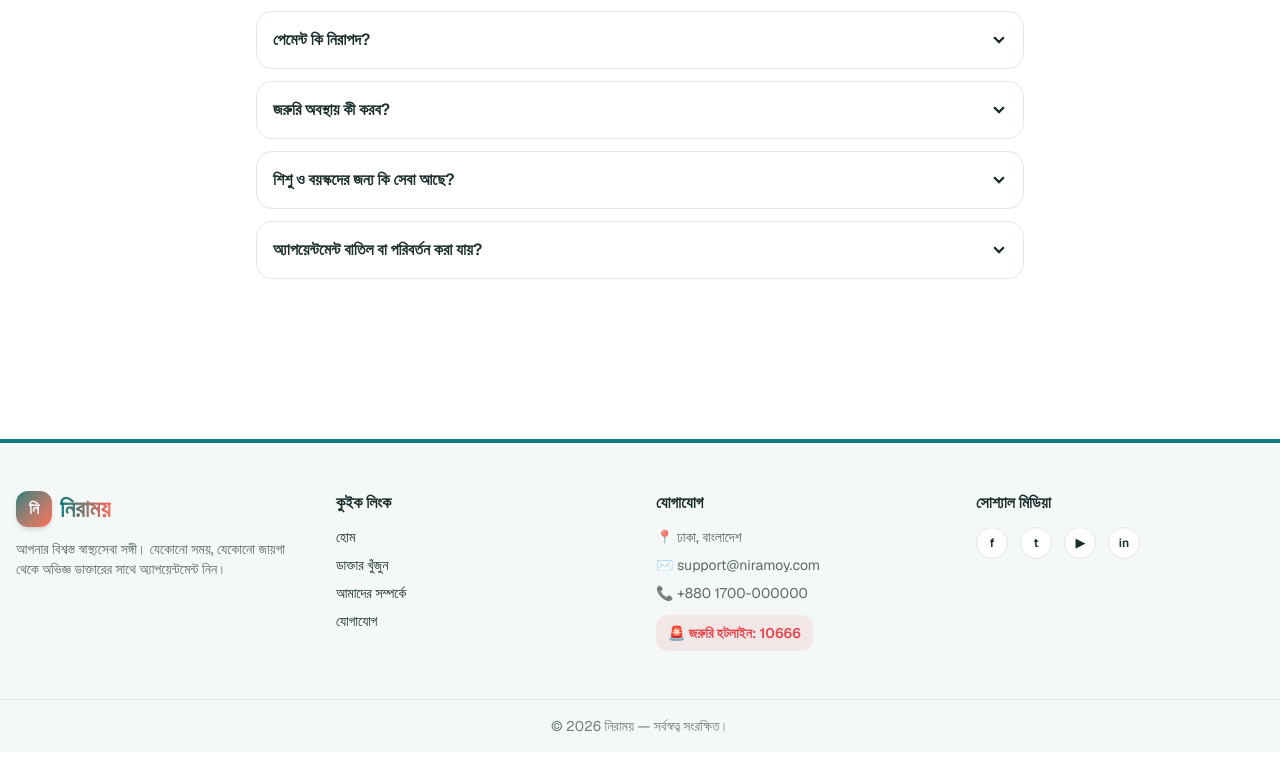
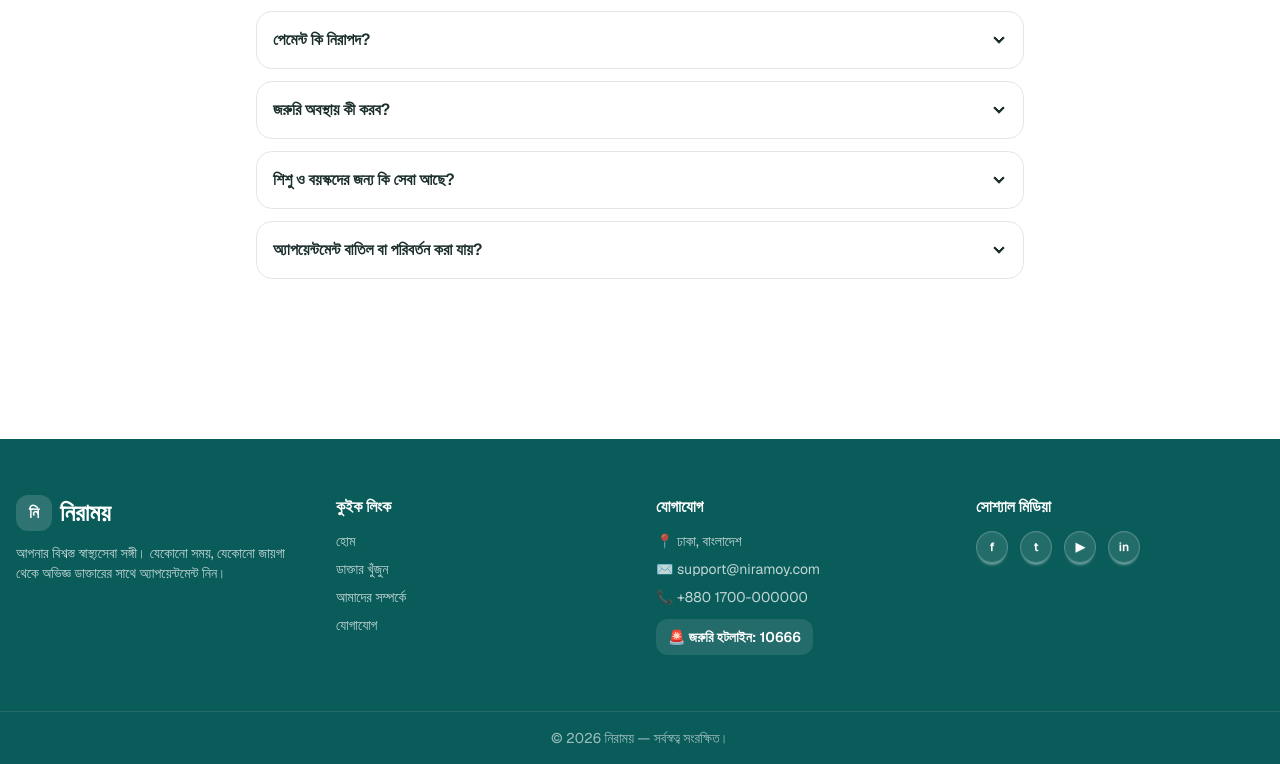
Before and after one commit to Biplob106/niramoy-client, a Next.js app: page / in a window 1280 px wide. Shown: the part 2704-3468 px from the top of the page. Built offline with nearby package versions, Linux system fonts and the light colour scheme; no server answers.

Commit message:
style: refine doctor cards, deep-teal footer, 404 page, dashboard sidebar

```diff
--- a/src/app/not-found.js
+++ b/src/app/not-found.js
@@ -6,15 +6,23 @@ export const metadata = {
 
 export default function NotFound() {
   return (
-    <div className="min-h-[70vh] flex flex-col items-center justify-center text-center px-4">
-      <div className="text-8xl mb-4">🩺</div>
-      <h1 className="text-6xl font-bold text-primary mb-2">404</h1>
-      <h2 className="text-2xl font-semibold mb-3">পেজটি খুঁজে পাওয়া যায়নি</h2>
+    <div className="min-h-[75vh] flex flex-col items-center justify-center text-center px-4">
+      <div className="relative mb-2">
+        <div className="absolute inset-0 -z-10 grid place-items-center text-[10rem] opacity-10 select-none">
+          🩺
+        </div>
+        <h1 className="text-7xl md:text-9xl font-extrabold text-primary leading-none">
+          404
+        </h1>
+      </div>
+      <h2 className="text-2xl md:text-3xl font-semibold mt-4 mb-3">
+        পেজটি খুঁজে পাওয়া যায়নি
+      </h2>
       <p className="opacity-70 max-w-md mb-8">
-        দুঃখিত, আপনি যে পেজটি খুঁজছেন সেটি নেই বা সরিয়ে ফেলা হয়েছে।
+        দুঃখিত, আপনি যে পেজটি খুঁজছেন সেটি নেই বা সরিয়ে ফেলা হয়েছে। চলুন আবার সুস্থতার পথে ফিরি।
       </p>
-      <Link href="/" className="btn btn-primary">
-        ← হোমে ফিরে যান
+      <Link href="/" className="btn btn-secondary btn-lg shadow-lg shadow-secondary/30 transition">
+        ← হোমে ফিরুন
       </Link>
     </div>
   );
--- a/src/components/DashboardLayout.jsx
+++ b/src/components/DashboardLayout.jsx
@@ -73,8 +73,10 @@ export default function DashboardLayout({ children }) {
                 <li key={link.href}>
                   <Link
                     href={link.href}
-                    className={`font-medium ${
-                      active ? "bg-primary text-primary-content" : ""
+                    className={`font-medium transition ${
+                      active
+                        ? "bg-primary text-primary-content hover:bg-primary"
+                        : "hover:bg-primary/10 hover:text-primary"
                     }`}
                   >
                     {link.label}
--- a/src/components/FeaturedDoctors.jsx
+++ b/src/components/FeaturedDoctors.jsx
@@ -39,7 +39,7 @@ export default function FeaturedDoctors() {
                 whileInView={{ opacity: 1, y: 0 }}
                 viewport={{ once: true }}
                 transition={{ duration: 0.4, delay: i * 0.05 }}
-                className="card-hover card bg-base-100 shadow-md border border-base-200 overflow-hidden"
+                className="card-hover card h-full bg-base-100 shadow-md hover:shadow-xl border border-base-300 rounded-2xl overflow-hidden"
               >
                 {/* গ্রেডিয়েন্ট টপ */}
                 <div className="h-16 bg-gradient-to-r from-primary to-secondary"></div>
@@ -57,7 +57,7 @@ export default function FeaturedDoctors() {
                   <p className="font-bold text-primary text-lg">৳{doc.consultationFee}</p>
                   <Link
                     href={`/doctors/${doc._id}`}
-                    className="btn btn-primary btn-sm btn-block mt-2"
+                    className="btn btn-primary btn-sm btn-block mt-auto transition"
                   >
                     বিস্তারিত দেখুন
                   </Link>
--- a/src/components/Footer.jsx
+++ b/src/components/Footer.jsx
@@ -2,17 +2,17 @@ import Link from "next/link";
 
 export default function Footer() {
   return (
-    <footer className="mt-16 border-t-4 border-primary bg-base-200">
-      <div className="max-w-7xl mx-auto px-4 py-12 grid grid-cols-1 md:grid-cols-2 lg:grid-cols-4 gap-8">
+    <footer className="mt-16 bg-accent text-accent-content">
+      <div className="max-w-7xl mx-auto px-4 py-14 grid grid-cols-1 md:grid-cols-2 lg:grid-cols-4 gap-8">
         {/* ব্র্যান্ড */}
         <div>
           <Link href="/" className="flex items-center gap-2 mb-3">
-            <span className="grid place-items-center w-9 h-9 rounded-xl bg-gradient-to-br from-primary to-secondary text-white font-bold shadow-md">
+            <span className="grid place-items-center w-9 h-9 rounded-xl bg-white/15 text-white font-bold">
               নি
             </span>
-            <span className="text-2xl font-extrabold text-gradient">নিরাময়</span>
+            <span className="text-2xl font-extrabold text-white">নিরাময়</span>
           </Link>
-          <p className="text-sm opacity-70">
+          <p className="text-sm text-accent-content/75">
             আপনার বিশ্বস্ত স্বাস্থ্যসেবা সঙ্গী। যেকোনো সময়, যেকোনো জায়গা থেকে
             অভিজ্ঞ ডাক্তারের সাথে অ্যাপয়েন্টমেন্ট নিন।
           </p>
@@ -21,23 +21,23 @@ export default function Footer() {
         {/* কুইক লিংক */}
         <div>
           <h3 className="font-semibold mb-3">কুইক লিংক</h3>
-          <ul className="space-y-2 text-sm">
-            <li><Link href="/" className="link link-hover hover:text-primary">হোম</Link></li>
-            <li><Link href="/doctors" className="link link-hover hover:text-primary">ডাক্তার খুঁজুন</Link></li>
-            <li><Link href="/about" className="link link-hover hover:text-primary">আমাদের সম্পর্কে</Link></li>
-            <li><Link href="/contact" className="link link-hover hover:text-primary">যোগাযোগ</Link></li>
+          <ul className="space-y-2 text-sm text-accent-content/75">
+            <li><Link href="/" className="link link-hover hover:text-white">হোম</Link></li>
+            <li><Link href="/doctors" className="link link-hover hover:text-white">ডাক্তার খুঁজুন</Link></li>
+            <li><Link href="/about" className="link link-hover hover:text-white">আমাদের সম্পর্কে</Link></li>
+            <li><Link href="/contact" className="link link-hover hover:text-white">যোগাযোগ</Link></li>
           </ul>
         </div>
 
         {/* যোগাযোগ */}
         <div>
           <h3 className="font-semibold mb-3">যোগাযোগ</h3>
-          <ul className="space-y-2 text-sm opacity-70">
+          <ul className="space-y-2 text-sm text-accent-content/75">
             <li>📍 ঢাকা, বাংলাদেশ</li>
             <li>✉️ support@niramoy.com</li>
             <li>📞 +880 1700-000000</li>
           </ul>
-          <div className="mt-3 inline-flex items-center gap-2 bg-error/10 text-error font-semibold rounded-xl px-3 py-2 text-sm">
+          <div className="mt-3 inline-flex items-center gap-2 bg-white/10 text-white font-semibold rounded-xl px-3 py-2 text-sm">
             🚨 জরুরি হটলাইন: 10666
           </div>
         </div>
@@ -57,7 +57,7 @@ export default function Footer() {
                 href={s.href}
                 target="_blank"
                 rel="noopener noreferrer"
-                className="btn btn-circle btn-sm bg-base-100 border-base-300 hover:bg-primary hover:text-primary-content hover:border-primary transition"
+                className="btn btn-circle btn-sm bg-white/10 border-white/20 text-white hover:bg-white hover:text-accent transition"
                 aria-label={s.label}
               >
                 {s.icon}
@@ -68,8 +68,8 @@ export default function Footer() {
       </div>
 
       {/* কপিরাইট */}
-      <div className="border-t border-base-300">
-        <p className="text-center text-sm opacity-60 py-4">
+      <div className="border-t border-white/10">
+        <p className="text-center text-sm text-accent-content/60 py-4">
           © {new Date().getFullYear()} নিরাময় — সর্বস্বত্ব সংরক্ষিত।
         </p>
       </div>
```
